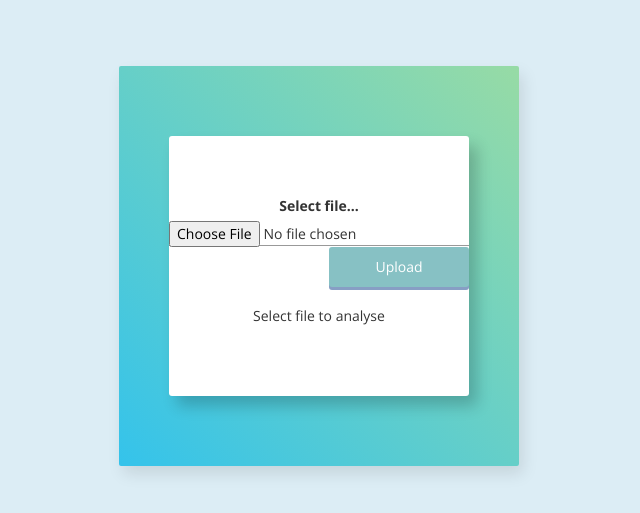
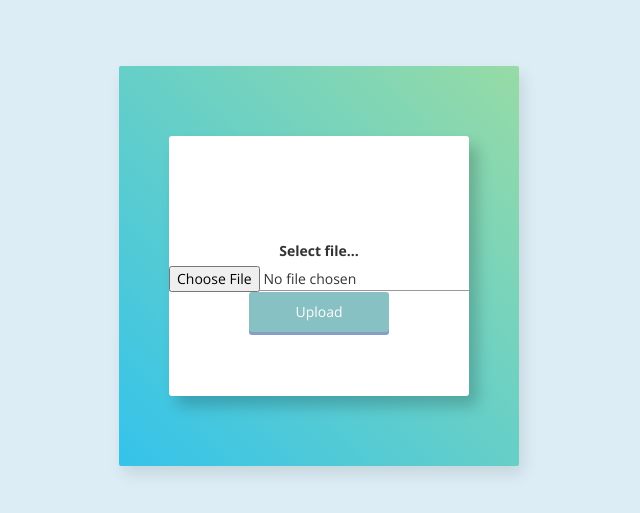
Before and after one commit to Xenomii/EtherAttack, a Flask app: template WebApp/templates/upload_file.html in a window 1280 px wide. Shown: the part 134-647 px from the top of the page, without its empty margins (321-961 px from the left). Run offline with Flask 2, Linux system fonts and the light colour scheme; the template is opened without the code that fills it, so the values that code supplies are empty; some libraries are stand-ins or nearby versions.

Commit message:
settling naming convention and button alignment

```diff
--- a/WebApp/static/css/upload.css
+++ b/WebApp/static/css/upload.css
@@ -78,7 +78,8 @@ h1 {
 	transition: all 0.3s ease-in-out;
 	font-size: 14px;
     margin-left: auto;
-    margin-right: 0;
+    margin-right: auto;
+	margin-bottom: 50px;
 
 
 }
--- a/WebApp/templates/upload_file.html
+++ b/WebApp/templates/upload_file.html
@@ -10,7 +10,7 @@
             <form action="/upload-file" method="POST" enctype="multipart/form-data">
                 <div class="form-group">
                     <label>Select file...</label>
-                    <div class="custom-file">
+                    <div class="custom-file" align-items: center;>
                         <input id="fileUpload" type="file" class="custom-file-input" name="file" id="file">
                         <button   type="submit" class="btn btn-primary">Upload</button>
                     </div>
@@ -18,21 +18,6 @@
 
             </form>
 		</div>
-        <div>
-
-            <p>Select file to analyse</p>
-            <ul>
-                {% for file in files %}
-                <li>
-                    <a href="content.html/{{file }}">
-                        {{ file }}
-                    </a>
-                </li>
-                {% endfor %}
-            </ul>
-
-
-        </div>
 
 
 
```
Also changed, not shown: WebApp/templates/content.html (+9 -7 lines).
